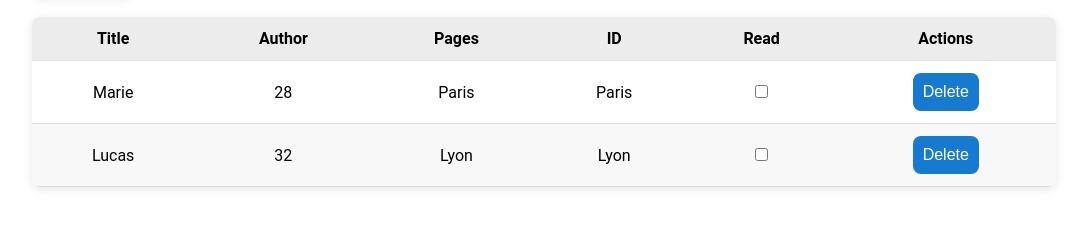
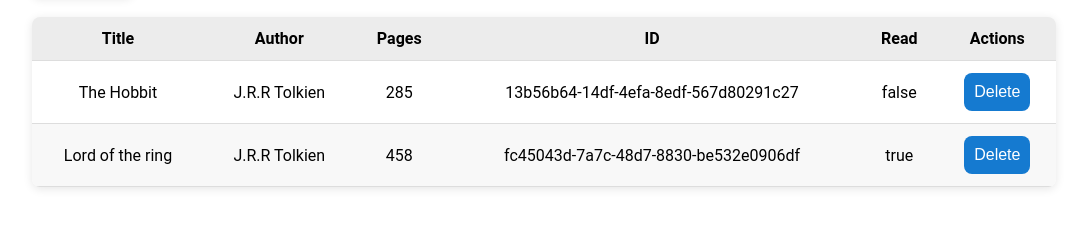
Before and after one commit to Rino9514/library, a plain HTML site: page index.html in a window 1280 px wide. Shown: the part 176-404 px from the top of the page, without its empty margins (96-1183 px from the left). Drawn offline with Linux system fonts and the light colour scheme.

Commit message:
Add JS functions, displayBookInLibrary and remove, need to add Books

```diff
--- a/index.html
+++ b/index.html
@@ -23,7 +23,7 @@
         </tr>
       </thead>
       <tbody>
-        <tr>
+        <!-- <tr>
           <td>Marie</td>
           <td>28</td>
           <td>Paris</td>
@@ -38,7 +38,7 @@
         <td>Lyon</td>
         <td><input type="checkbox"></td>
         <td><button>Delete</button></td>
-      </tr>
+      </tr> -->
       </tbody>
     </table>
   </div>
--- a/script.js
+++ b/script.js
@@ -1,3 +1,6 @@
+const bodySection = document.querySelector("tbody");
+
+
 const myLibrary = [];
 
 function Book(title,author,pages,read){
@@ -7,19 +10,69 @@ function Book(title,author,pages,read){
   this.title = title;
   this.author = author;
   this.pages = pages;
+  this.id = crypto.randomUUID();
   this.read = read;
-  // this.info = function(){
-  //   let read_or_not_read = "already read";
-  //   if(this.read === false){
-  //     read_or_not_read = "not read yet";
-  //   }
-  //   return(this.title + " by " + this.author +", " + this.pages + " pages, " + read_or_not_read);
-  // }
+  this.info = function(){
+    return(this.title + " by " + this.author +", " + this.pages + " pages, " + this.read + this.id);
+  }
 }
 
-function addBookToLibrary(obj) {
-  // take params, create a book then store it in the array
+function displayBookInLibrary(){
+  bodySection.innerHTML = "";
+  if(myLibrary.length !== 0) {
+    myLibrary.forEach((elements) => {
+      const row = document.createElement("tr");
+
+      Object.values(elements).forEach(value => {
+        if (typeof value !== "function") {
+          const cell = document.createElement("td");
+          cell.textContent = value;
+          row.appendChild(cell);
+        }
+        else {
+          const cell = document.createElement("td");
+          const btn = document.createElement("button");
+          btn.textContent = "Delete";
+          btn.dataset.id = elements.id;
+          cell.appendChild(btn);
+          row.appendChild(cell);
+        }
+      });
+      bodySection.appendChild(row);
+    });
+  }
+  else {
+    const row = document.createElement("tr");
+    const cell = document.createElement("td");
+    cell.textContent = "No books in the library";
+    row.appendChild(cell);
+    cell.colSpan = 6;
+    bodySection.appendChild(row);
+  }
 }
 
+// Utiliser la délégation d’événement pour éviter d'avoir 50 écouteurs d'événement
+// (ne pas les mettres à l'endroit de la création des bouton)
+bodySection.addEventListener("click", (event) => {
+  if (event.target.tagName === "BUTTON") {
+    const row = event.target.closest("tr"); // récupère la ligne parente
+    const idToDelete = event.target.dataset.id; // récupère l'id
+    const index = myLibrary.findIndex(book => book.id === idToDelete);
+
+    row.remove(); // supprime la ligne du DOM
+    if (index !== -1) {
+      myLibrary.splice(index, 1); // supprime l'objet directement
+    }
+  }
+});
+
+function addBookToLibrary() {
+  // take params, create a book then store it in the array
+  myLibrary.push(new Book('The Hobbit', 'J.R.R Tolkien', 285,false))
+  myLibrary.push(new Book('Lord of the ring', 'J.R.R Tolkien', 458,true))
+  displayBookInLibrary();
+}
+
+addBookToLibrary();
 // const thehobbit = new Book('The Hobbit', 'J.R.R Tolkien', 285,false);
-// console.log(thehobbit.info());
+console.log(myLibrary[0].info());
```
